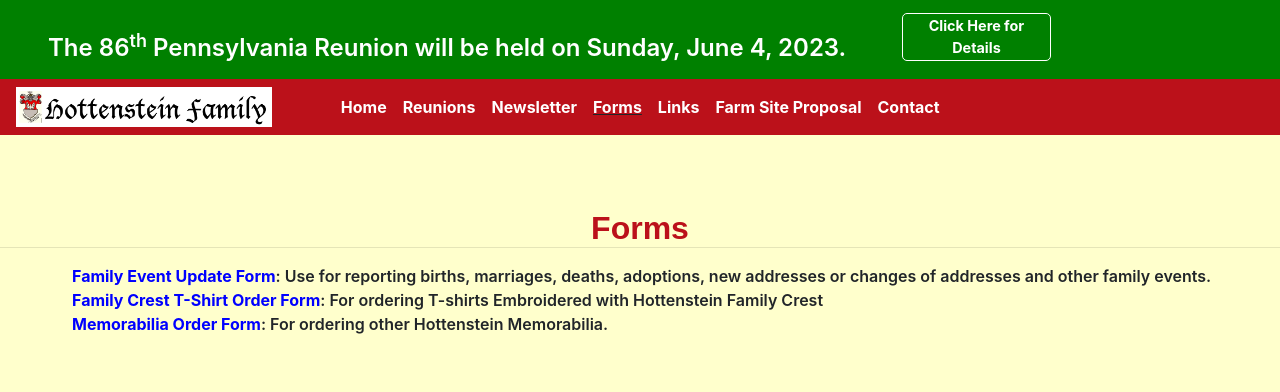
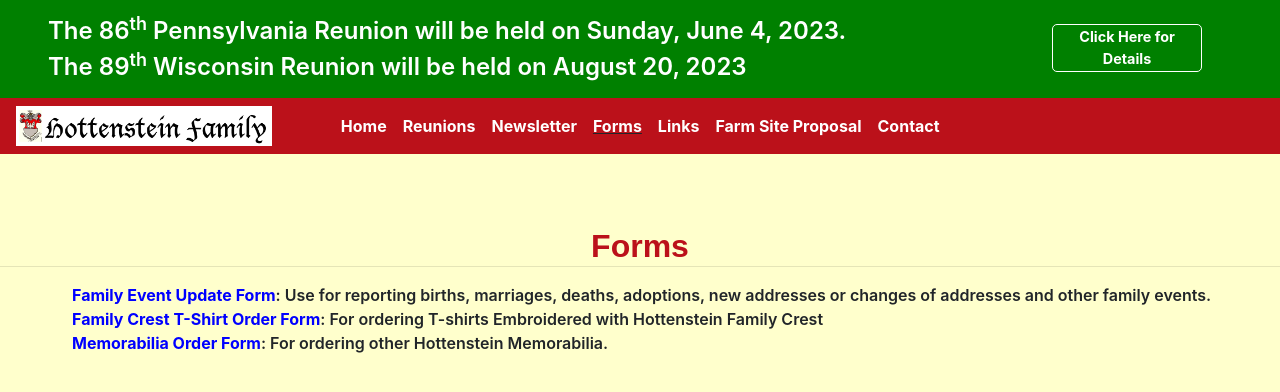
Before and after one commit to wspagnola/Hottenstein, a plain HTML site: page forms.html in a window 1280 px wide. Drawn offline with nearby package versions, Linux system fonts and the light colour scheme.

Commit message:
Adds WI Reunion to alert banner.  Changes styles of alert divs

```diff
--- a/css/style_responsive.css
+++ b/css/style_responsive.css
@@ -2,6 +2,7 @@
 body{
   padding: 0;
   margin: 0;
+  overflow-x: hidden;
 
 }
 
@@ -414,7 +415,7 @@ p.contact_form {
   }
 
   .alert_divs{
-    display: inline-block;a
+    display: inline-block;
   }
 
   #alert_button{
--- a/forms.html
+++ b/forms.html
@@ -38,16 +38,13 @@
 
   <!-- Alert Banner -->
   <div id='alert_container'>
-    <div id='alert'>
-        <div class= 'alert_message alert_divs'>
-
-          <!--<p>The 88<sup>th</sup> Mid-west Reunion will be held on Sunday, August 21, 2022.</p>-->
-          <p> The 86<sup>th</sup> Pennsylvania Reunion will be held on Sunday, June 4, 2023. </p>
-          <!-- <p> The <a target="_blank"  href="Newsletters/2021Newsletter.pdf"> 2021 Hottenstein Reunion Newsletter</a> is now available. </p> -->
-
-        </div>
-
-      <div style = "vertical-align: 10%;" class = 'alert_divs'>
+    <div id='alert' style = "overflow: auto; display: flex;">
+      <div class= 'alert_message alert_divs' style="margin-left: 0%;">
+        <p> The 86<sup>th</sup> Pennsylvania Reunion will be held on Sunday, June 4, 2023. </p>
+        <p> The 89<sup>th</sup> Wisconsin Reunion will be held on August 20, 2023 </p>
+        <!-- <p> The <a target="_blank"  href="Newsletters/2021Newsletter.pdf"> 2021 Hottenstein Reunion Newsletter</a> is now available. </p> -->
+      </div>
+    <div style = "margin: auto; " class = 'alert_divs'>
         <a href="reunion.html">
           <div class='alert_button alert_divs' id = 'alert_button'>
               Click Here for Details
```
Also changed, not shown: contact.html (+7 -10 lines), farm_proposal.html (+7 -10 lines), index.html (+4 -7 lines), links.html (+7 -11 lines), newsletter.html (+7 -10 lines).
